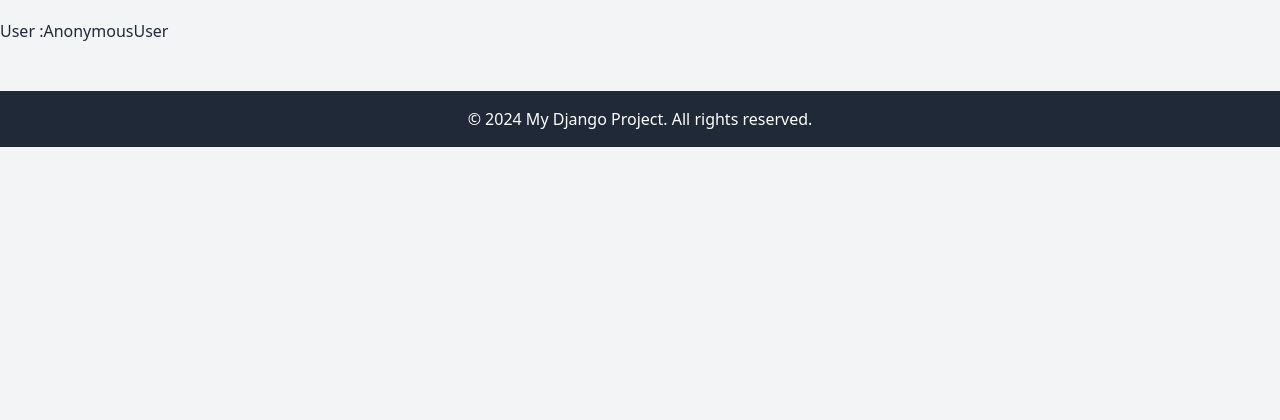
After one commit to rifayetrimon/Library-Management, a Django app: page /profile/ in a window 1280 px wide. The commit adds this page. Shown: the part 337-757 px from the top of the page. Run offline with Django 5.2, Linux system fonts and the light colour scheme.

```diff
--- a/lib_app/templates/common/base.html
+++ b/lib_app/templates/common/base.html
@@ -31,6 +31,8 @@
           <a href="{% url 'lent_book_list' %}" class="text-white hover:text-gray-400">Lented Book</a>
           <a href="{% url 'return' %}" class="text-white hover:text-gray-400">Return</a>
           <a href="{% url 'logout' %}" class="text-white hover:text-gray-400">Log Out</a>
+          <a href="{% url 'profile' %}" class="text-white hover:text-gray-400">Profile</a>
+
         </div>
       </div>
     </div>
--- /dev/null
+++ b/lib_app/templates/profile.html
@@ -0,0 +1,7 @@
+{% extends "common/base.html" %}
+
+{% block content %}
+
+<h3>User :{{ request.user }}</h3>
+
+{% endblock content %}
--- a/lib_app/templates/register.html
+++ b/lib_app/templates/register.html
@@ -9,7 +9,8 @@
             <img src="https://i.ibb.co/yqXx61r/pngtree-library-logo-vector-icon-illustration-art-front-concept-vector-png-image-39896862.png" alt="Logo" class="h-50px w-auto">
         </div>
         <h2 class="text-center text-2xl font-bold text-gray-700 mb-6">Register</h2>
-       <form method="POST" class="space-y-6">
+
+    <form method="POST" class="space-y-6">
     {% csrf_token %}
 
     <div>
--- a/lib_app/urls.py
+++ b/lib_app/urls.py
@@ -14,4 +14,5 @@ urlpatterns = [
     path('login/', views.login_view, name='login'),
     path('register/', views.register, name='register'),
     path('logout/', views.logout_view, name='logout'),
+    path('profile/', views.profile, name='profile'),
 ]
--- a/lib_app/views.py
+++ b/lib_app/views.py
@@ -181,11 +181,11 @@ def login_view(request):
     if request.method == 'POST':
         form = CustomAuthenticationForm(request, request.POST)
         if form.is_valid():
-            username = form.cleaned_data.get('username')
+            user_name = form.cleaned_data.get('username')
             password = form.cleaned_data.get('password')
 
             # Use Django's authenticate method
-            user = authenticate(request, username=username, password=password)
+            user = authenticate(request, username=user_name, password=password)
             if user is not None:
                 # Login the user
                 login(request, user)
@@ -203,3 +203,8 @@ def login_view(request):
 def logout_view(request):
     logout(request)
     return redirect('login')
+
+
+
+def profile(request):
+    return render(request, 'profile.html')
```
